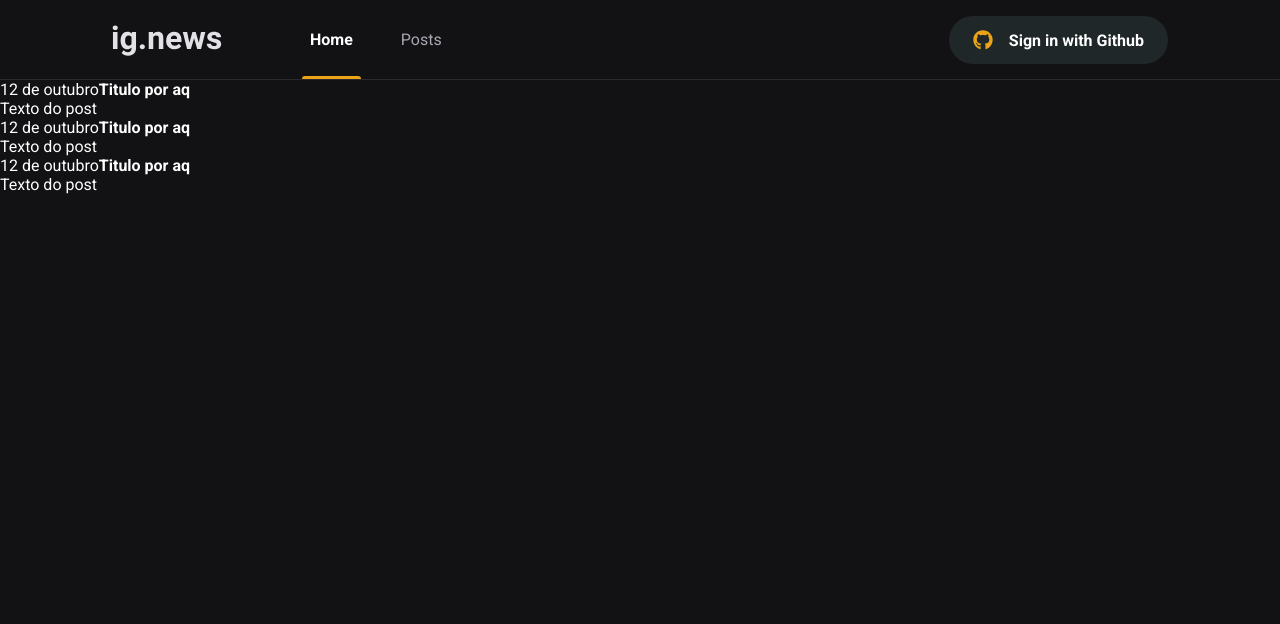
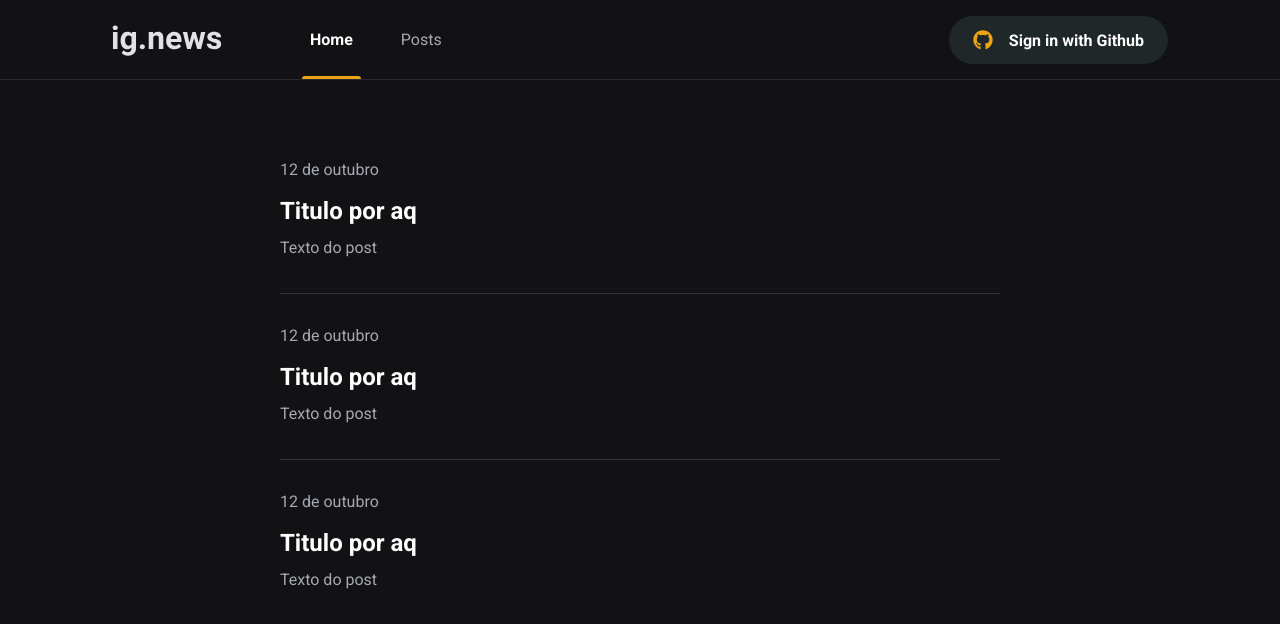
Before and after one commit to Drayerr/ignews, a Next.js app: page /posts in a window 1280 px wide. Shown: the top 624 px of the page. Built offline with nearby package versions, Linux system fonts and the light colour scheme; no server answers.

Commit message:
Styled posts.

```diff
--- a/src/pages/posts/index.tsx
+++ b/src/pages/posts/index.tsx
@@ -8,8 +8,8 @@ export default function Posts() {
         <title>Posts | Ignews</title>
       </Head>
 
-      <main>
-        <div>
+      <main className={styles.container}>
+        <div className={styles.posts}>
           <a href="">
             <time>12 de outubro</time>
             <strong>Titulo por aq</strong>
--- a/src/pages/posts/styles.module.scss
+++ b/src/pages/posts/styles.module.scss
@@ -0,0 +1,46 @@
+.container {
+  max-width: 1120px;
+  margin: 0 auto;
+  padding: 0 2rem;
+}
+
+.posts {
+  max-width: 720px;
+  margin: 5rem auto 0;
+
+  a {
+    display: block;
+
+    & + a {
+      margin-top: 2rem;
+      padding-top: 2rem;
+      border-top: 1px solid var(--gray-700);
+    }
+
+    time {
+      font-size: 1rem;
+      display: flex;
+      align-items: center;
+      color: var(--gray-300);
+    }
+
+    strong {
+      display: block;
+      font-size: 1.5rem;
+      margin-top: 1rem;
+      line-height: 2rem;
+      transition: color 0.2s;
+    }
+
+    p {
+      color: var(--gray-300);
+      margin-top: 0.5rem;
+      line-height: 1.625rem;
+    }
+
+    &:hover strong {
+      color: var(--yellow-500);
+
+    }
+  }
+}
--- a/src/styles/global.scss
+++ b/src/styles/global.scss
@@ -9,6 +9,7 @@
 
   --gray-50: #E1E1E6;
   --gray-300: #A8A8B3;
+  --gray-700: #323238;
   --gray-800: #29292E;
   --gray-850: #1F2729;
   --gray-900: #121214;
```
